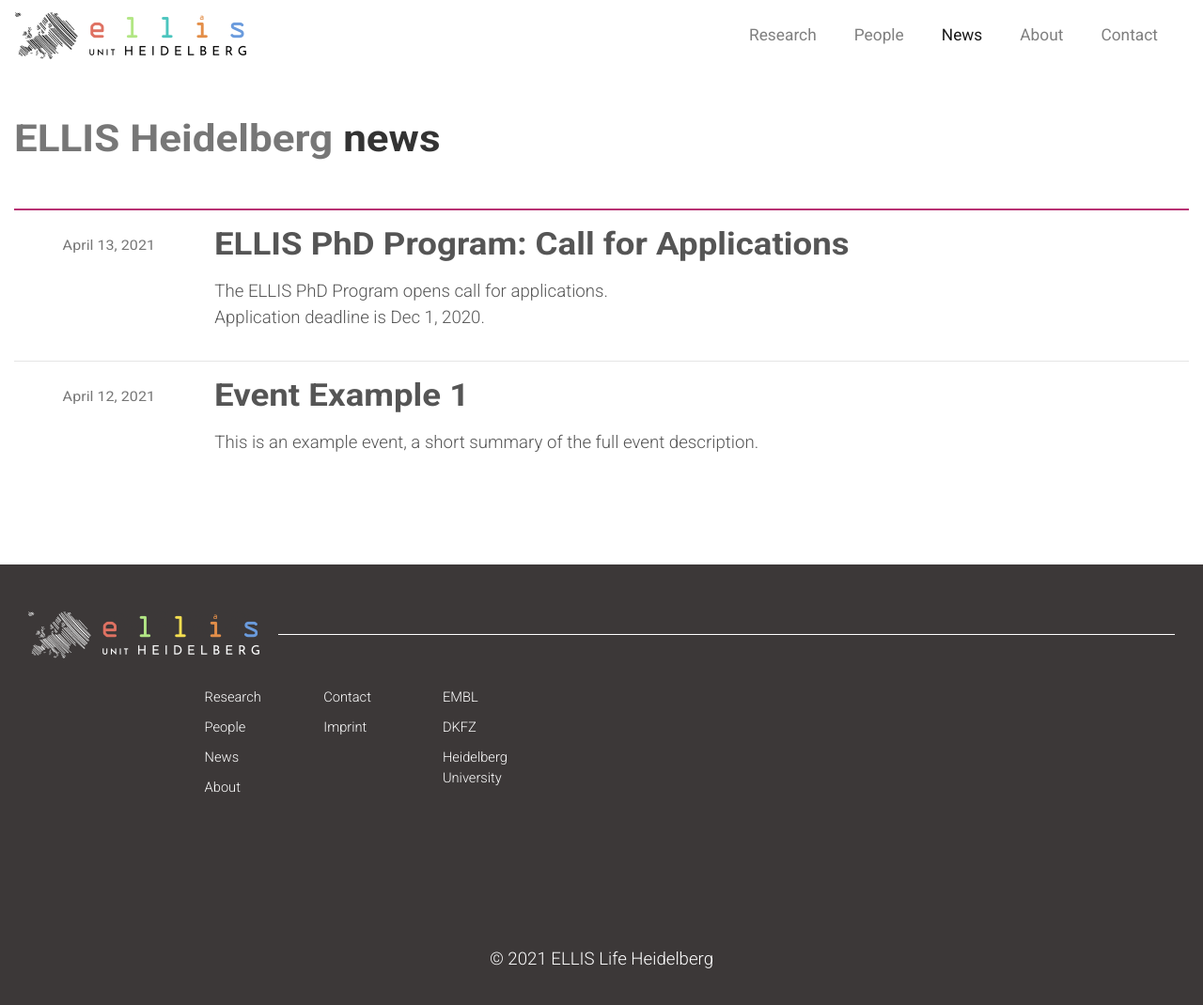
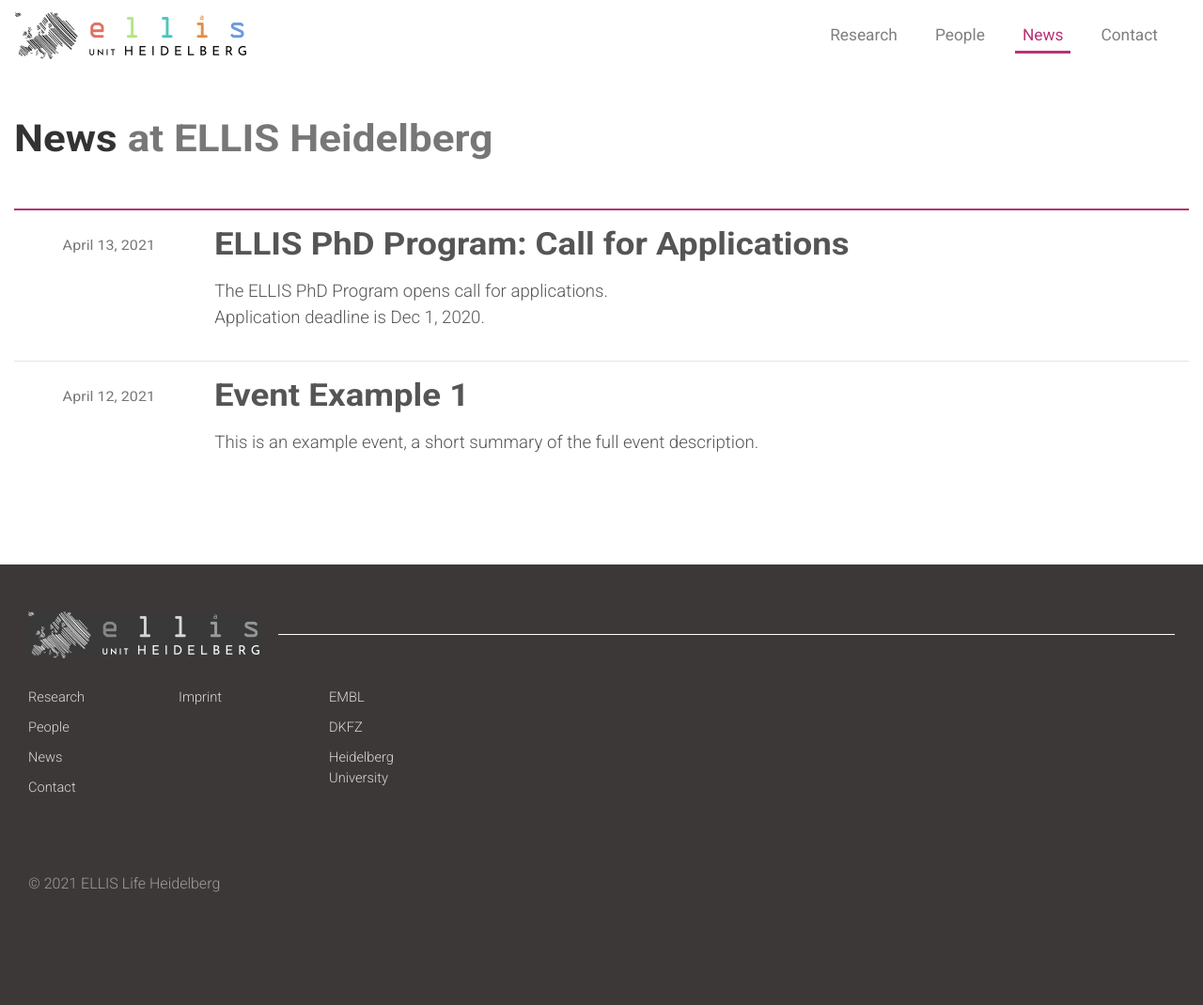
Before and after one commit to n-govindarajan/ellis-life-hd.github.io, a Jekyll site: the page built from pages/3-news.md, in a window 1280 px wide. Shown: the top 1070 px of the page at 94% size. Built offline with Jekyll 4.4.1, drawn with Linux system fonts in a browser that asks for light colours.

Commit message:
Multiple improvements to nav, footer, and pages
- links behaviour is improved on the landing page
  and in the nav bar
- institutional cards are made interactive
- tiles on the People page are made interactive
  with the horizontal line coloured on hover
- footer is made b/w and the logo is aligned

```diff
--- a/_includes/brand-people.html
+++ b/_includes/brand-people.html
@@ -13,6 +13,6 @@
         </div>
     </div>
     <br>
-    <ul><li><a href="/people">People of ELLIS Heidelberg</a></li></ul>
+    <ul><li><a href="/people">People at ELLIS Heidelberg</a></li></ul>
 </div>
 <br /><br /><br />
--- a/_includes/news-shortlist.html
+++ b/_includes/news-shortlist.html
@@ -8,7 +8,7 @@
 	</a>
         {% endfor %}
     </div>
-    <ul>
+    <ul class="news-more">
         <li class="right-arrow"><a href="/news">All news / events</a></li>
     </ul>
 </div>
--- a/_layouts/skeleton.html
+++ b/_layouts/skeleton.html
@@ -68,10 +68,10 @@
             </ul>
           </div>
         </div>
+        <p class="text-center copyright">
+          &copy; 2021 ELLIS Life Heidelberg
+        </p>
       </div>
-      <p class="text-center copyright">
-        &copy; 2021 ELLIS Life Heidelberg
-      </p>
     </footer>
     <script src="/assets/js/jquery-3.6.0.min.js"></script>
     <script src="https://maxcdn.bootstrapcdn.com/bootstrap/4.0.0/js/bootstrap.min.js" integrity="sha384-JZR6Spejh4U02d8jOt6vLEHfe/JQGiRRSQQxSfFWpi1MquVdAyjUar5+76PVCmYl" crossorigin="anonymous"></script>
--- a/assets/css/style.scss
+++ b/assets/css/style.scss
@@ -5,9 +5,16 @@
 $primary-bg: #B8337444;
 $dark: #555;
 $bg: #3c3838;
+$leadgrey: #777;
+$leadlightgrey: #AAA;
+$leaddark: #333;
 $container-max-widths: (
   xl: 1370px
 );
+
+$emblgreen: #12983C;
+$dkfzblue: #0730BB;
+$unihdred: #9E1212;
 
 @import 'bootstrap/bootstrap.scss';
 @import url('https://fonts.googleapis.com/css?family=Roboto:300,400,600,700');
@@ -36,7 +43,7 @@
 h1 {
   font-size: 30pt;
   font-weight: 700;
-  transform:scaleX(1.1);
+  transform: scaleX(1.1);
   transform-origin: 0;
   color: #777;
   margin-bottom: 50px;
@@ -45,7 +52,7 @@
 h2 {
   font-size: 25pt;
   font-weight: 700;
-  transform:scaleX(1.1);
+  transform: scaleX(1.1);
   transform-origin: 0;
 }
 
@@ -89,7 +96,6 @@
 .brand ul {
   flex-direction: row;
   display: flex;
-  margin: 10px 0 0 10px;
 }
 
 .brand li {
@@ -100,42 +106,42 @@
 }
 
 .dkfz {
-  color: #0730BB !important;
+  color: $dkfzblue !important;
 }
 
 .dkfz a {
-  color: #0730BB !important;
-  border-bottom: 1px solid #0730BB !important;
+  color: $dkfzblue !important;
+  border-bottom: 1px solid $dkfzblue !important;
 }
 
 .dkfz a:hover {
-  border-bottom: 1px solid darken(#0730BB, 15%) !important;
+  border-bottom: 1px solid darken($dkfzblue, 15%) !important;
 }
 
 .embl {
-  color: #12983C !important;
+  color: $emblgreen !important;
 }
 
 .embl a {
-  color: #12983C !important;
-  border-bottom: 1px solid #12983C !important;
+  color: $emblgreen !important;
+  border-bottom: 1px solid $emblgreen !important;
 }
 
 .embl a:hover {
-  border-bottom: 1px solid darken(#12983C, 15%) !important;
+  border-bottom: 1px solid darken($emblgreen, 15%) !important;
 }
 
 .unihd {
-  color: #9E1212 !important;
+  color: $unihdred !important;
 }
 
 .unihd a {
-  color: #9E1212 !important;
-  border-bottom: 1px solid #9E1212 !important;
+  color: $unihdred !important;
+  border-bottom: 1px solid $unihdred !important;
 }
 
 .unihd a:hover {
-  border-bottom: 1px solid darken(#9E1212, 15%) !important;
+  border-bottom: 1px solid darken($unihdred, 15%) !important;
 }
 
 .ellis-color-row {
@@ -177,6 +183,28 @@
   font-size: 13pt;
 }
 
+#navbar-top {
+  #navbarCollapse {
+    .active {
+      a {
+        padding-bottom: .2em;
+        color: $primary;
+        // &:after {
+        //   content: "";
+        //   display: block;
+        //   position: relative;
+        //   width: 1.5em;
+        //   height: .3em;
+        //   background-color: $primary;
+        //   border-radius: 5em;
+        //   margin: 0 auto;
+        // }
+        border-bottom: .2em solid $primary;
+      }
+    }
+  }
+}
+
 .newest-post-wrapper {
   max-width: 1040px;
 }
@@ -189,7 +217,7 @@
   box-sizing: border-box;
   box-shadow: 0px 4px 4px rgba(0, 0, 0, 0.1);
   border-radius: 20px;
-  transition: transform .3s;
+  transition: transform .3s ease-out;
   a {
 	  padding: 2em 3em;
 	  display: block;
@@ -231,6 +259,10 @@
   font-size: 1vw;
 }
 
+.news-more {
+  margin: 10px 0 0 10px;
+}
+
 .brand-research {
   position: relative;
 }
@@ -253,24 +285,26 @@
 .lead {
   font-size: 2vw;
   font-weight: 700;
-  transform:scaleX(1.1);
+  transform: scaleX(1.1);
   transform-origin: 0;
   line-height: 120%;
-  color: #777;
+  color: $leadgrey;
 }
 
 .lead strong {
   font-weight: inherit;
-  color: #333;
+  color: $leaddark;
 }
 
 .lead a {
   color: inherit;
-  text-decoration: underline;
-}
+  text-decoration: none;
+  border-bottom: 1px solid $leadlightgrey;
 
-.lead a:hover {
-  color: inherit;
+  &:hover {
+    color: $primary;
+    border-bottom: 1px solid $primary;
+  }
 }
 
 .brand-research-text a {
@@ -307,11 +341,46 @@
   font-size: 10pt;
 }
 
-.brand-institutes .img {
-  width: 100%;
-  height: 580px;
-  border-radius: 10px;
-  margin-bottom: 20px;
+.brand-institutes {
+  li {
+    padding-top: 1em;
+    padding-bottom: 2em;
+    transition: transform .2s ease-out;
+    &:hover {
+      transition: transform .5s ease-out;
+      transform: scale(1.01);
+      .img {
+        box-shadow: 0px 4px 8px rgba(0, 0, 0, 0.2);
+        transition: all .5s ease-out;
+        &:before {
+          content: "";
+          border-radius: 10px;
+          position: absolute;
+          width: 100%;
+          height: 100%;
+          top: 0;
+          left: 0;
+          opacity: .05;
+        }
+      }
+      .img-dkfz:before {
+        background-color: $dkfzblue;
+      }
+      .img-embl:before {
+        background-color: $emblgreen;
+      }
+      .img-unihd:before {
+        background-color: $unihdred;
+      }
+    }
+    .img {
+      width: 100%;
+      height: 580px;
+      border-radius: 10px;
+      margin-bottom: 20px;
+      box-shadow: 0px 4px 4px rgba(0, 0, 0, 0.1);
+    }
+  }
 }
 
 .img-dkfz {
@@ -344,7 +413,8 @@
   background-color: #3c3838;
   color: white;
   margin: 0;
-  min-height: 500px;
+  min-height: 300px;
+  min-width: 100%;
   position: relative;
 }
 
@@ -363,17 +433,30 @@
   text-decoration: none;
 }
 
-.footer-menu {
-  position: absolute;
-  left: 17vw;
-  top: 120px;
-  width: 350px;
+.footer-menu, .footer-head {
+  min-width: 100%;
+  position: relative;
+  img {
+    -webkit-filter: grayscale(100%);
+    filter: grayscale(100%);
+  }
 }
 
-.footer-menu hr {
-  display: inline-block;
-  border-color: #fff;
-  width: 100px;
+.footer-menu {
+  display: flex;
+  .row {
+    flex-direction: row;
+    width: 100%;
+    ul {
+      max-width: 10em;
+      // margin-right: 1em;
+    }
+  }
+  // hr {
+  //   display: inline-block;
+  //   border-color: #fff;
+  //   width: 100px;
+  // }
 }
 
 .footer-head {
@@ -406,16 +489,23 @@
   font-size: 11pt;
   font-weight: 300;
   margin-top: 10px;
+  opacity: .8;
+  &:hover {
+    opacity: 1;
+  }
 }
 
 footer .copyright {
-  position: absolute;
-  bottom: 50px;
-  left: 0;
-  right: 0;
+  display: flex;
+  margin: 5em 0;
+  font-size: 1em;
+  opacity: .5;
 }
 
 .hr-primary {
+  border: 1px solid $primary;
+}
+%hr-primary {
   border: 1px solid $primary;
 }
 
@@ -431,7 +521,7 @@
   font-size: 11pt;
   font-weight: 400;
   color: #777;
-  transform:scaleX(1.1);
+  transform: scaleX(1.1);
   transform-origin: 0;
   margin-top: 10px;
 }
@@ -456,6 +546,21 @@
 .people-below {
   font-size: 11pt !important;
   font-weight: 600;
+}
+
+.people-tile {
+  &:not(:last-child) {
+    margin-bottom: 8em;
+  }
+  hr {
+    border: 1px solid #EEE;
+    transition: all 0.2s ease-in-out;
+  }
+  &:hover {
+    hr {
+      @extend %hr-primary;
+    }
+  }
 }
 
 
--- a/pages/3-news.md
+++ b/pages/3-news.md
@@ -4,7 +4,7 @@
 permalink: /news/
 ---
 
-ELLIS Heidelberg **news**
+**News** at ELLIS Heidelberg
 =========================
 
 <hr class="hr-primary">
```
Also changed, not shown: pages/2-people.md (+36 -33 lines), pages/4-about.md (deleted, +0 -8 lines), pages/4-contact.md (renamed from pages/5-contact.md), pages/5-imprint.md (renamed from pages/6-imprint.md).
